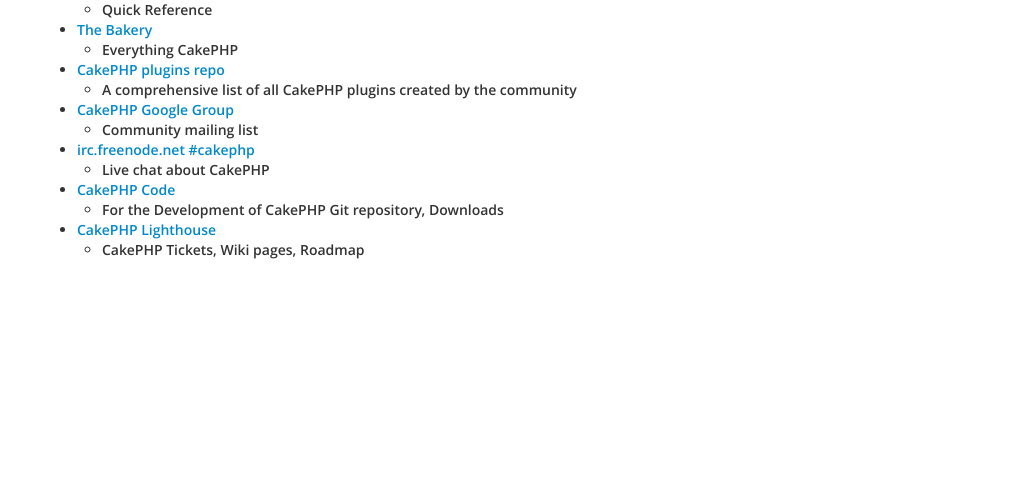
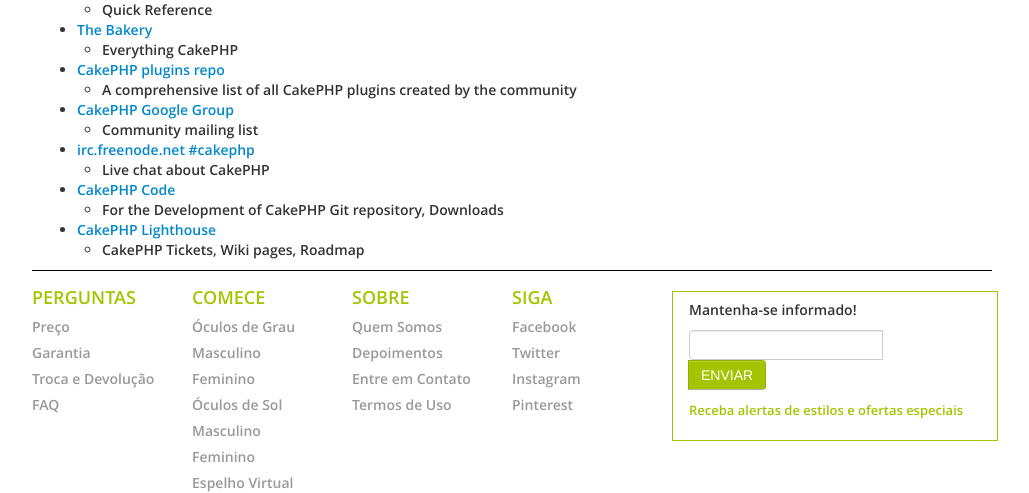
Before and after one commit to dabwax/ben-trovato, a CakePHP app: the page made by app/View/Pages/home.ctp in a window 1280 px wide. Shown: the part 1098-1591 px from the top of the page, without its empty margins (118-1147 px from the left). Before the commit the page ends 1357 px from the top, so only its background shows below. Run offline with PHP 8.4 and a stand-in for CakePHP, Linux system fonts and the light colour scheme; the template is opened without the code that fills it, so the values that code supplies are empty; form fields are guessed from the names that the template uses; some libraries are stand-ins or nearby versions.

Commit message:
Bloco de mantenha-se informado.

```diff
--- a/app/View/Layouts/default.ctp
+++ b/app/View/Layouts/default.ctp
@@ -115,6 +115,67 @@
 		<?php echo $this->Session->flash(); ?>
 
 		<?php echo $this->fetch('content'); ?>
+
+		<footer>
+			<div class="row">
+
+				<div class="span2">
+					<h3 class="footer-title">Perguntas</h3>
+					<a href="#">Preço</a>
+					<a href="#">Garantia</a>
+					<a href="#">Troca e Devolução</a>
+					<a href="#">FAQ</a>
+				</div>
+
+				<div class="span2">
+					<h3 class="footer-title">Comece</h3>
+					<a href="#">Óculos de Grau</a>
+					<a href="#">Masculino</a>
+					<a href="#">Feminino</a>
+					<a href="#">Óculos de Sol</a>
+					<a href="#">Masculino</a>
+					<a href="#">Feminino</a>
+					<a href="#">Espelho Virtual</a>
+				</div>
+
+				<div class="span2">
+					<h3 class="footer-title">Sobre</h3>
+					<a href="#">Quem Somos</a>
+					<a href="#">Depoimentos</a>
+					<a href="#">Entre em Contato</a>
+					<a href="#">Termos de Uso</a>
+				</div>
+
+				<div class="span2">
+					<h3 class="footer-title">Siga</h3>
+					<a href="#">Facebook</a>
+					<a href="#">Twitter</a>
+					<a href="#">Instagram</a>
+					<a href="#">Pinterest</a>
+				</div>
+
+				<div class="span4">
+
+					<div id="newsletter-footer">
+						<p>Mantenha-se informado!</p>
+
+						<?php echo $this->Form->create('Subscription', array('style' => 'margin-bottom: 12px;') ); ?>
+
+						<div class="input-append">
+							<?php echo $this->Form->input('email', array('div' => false, 'label' => false, 'style' => 'width: 180px;') ); ?>
+							<?php echo $this->Form->submit('Enviar', array('class' => 'btn', 'label' => false, 'div' => false, 'style' => 'background: #A4C400; text-transform: uppercase; color: #FFF; text-shadow: none;') ); ?>
+						</div>
+
+						<p class="verde" style="font-size: 13px;">
+							Receba alertas de estilos e ofertas especiais
+						</p>
+
+						<?php echo $this->Form->end(); ?>
+					</div> <!-- #newsletter-footer -->
+				</div>
+
+			</div>
+		</footer>
 	</div> <!-- .container -->
 
 </body>
--- a/app/webroot/css/default.css
+++ b/app/webroot/css/default.css
@@ -221,3 +221,34 @@ margin-top: 30px;
 	display: inline;
 	height: 400px;
 }
+footer {
+	border-top: 1px solid #000;
+	margin-left: 0px;
+	width: 960px;
+	position: relative;
+	left: -20px;
+}
+footer .span2 .footer-title {
+	font-size: 18px;
+	line-height: 28px;
+	color: #A4C400;
+	margin: 0px;
+	text-align: left;
+	text-transform: uppercase;
+	margin-top: 12px;
+}
+footer .span2 a {
+	float: left;
+	display: inline;
+	clear: both;
+	color: #999;
+	font-size: 14px;
+	margin-top: 6px;
+}
+footer #newsletter-footer {
+	margin-top: 20px;
+	border: 1px solid #A4C400;
+	width: 100%;
+	padding: 8px;
+	padding-left: 16px;
+}
```
